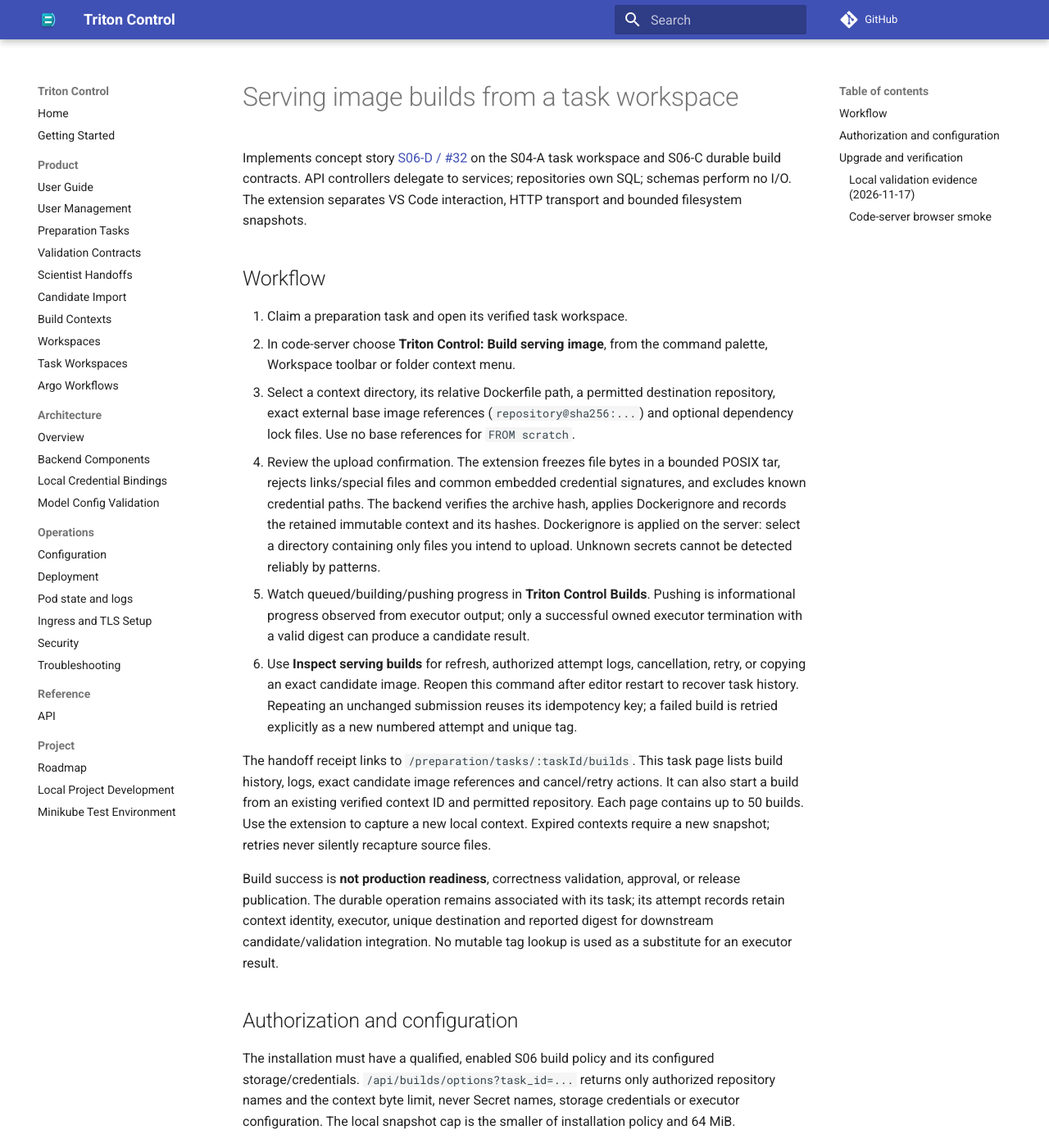
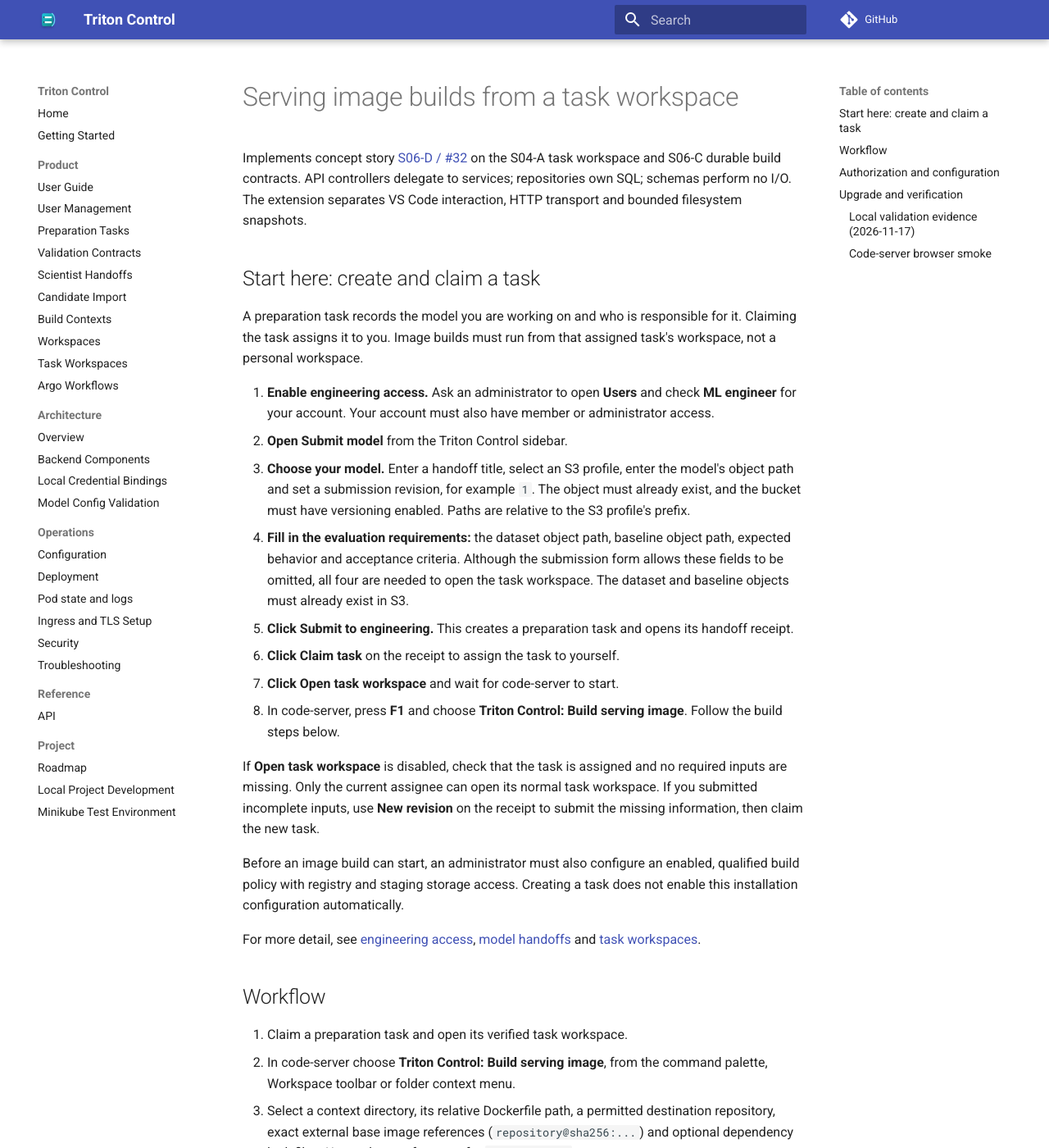
Before and after one commit to ai-lab-tech/triton-control, an MkDocs documentation site: the page built from docs/serving-image-build-ui.md, in a window 1280 px wide and 1400 px high. Shown: the whole window at 82% size. Built offline with MkDocs 1.6.1 and Material for MkDocs 9.7.7, drawn with Linux system fonts in a browser that asks for light colours; comment, search, counter and statistics services are not loaded.

Commit message:
docs: enhance serving image build UI with task creation and claiming instructions

```diff
--- a/docs/serving-image-build-ui.md
+++ b/docs/serving-image-build-ui.md
@@ -4,6 +4,43 @@ Implements concept story [S06-D / #32](https://github.com/ai-lab-tech/triton-con
 on the S04-A task workspace and S06-C durable build contracts. API controllers delegate
 to services; repositories own SQL; schemas perform no I/O. The extension separates
 VS Code interaction, HTTP transport and bounded filesystem snapshots.
+
+## Start here: create and claim a task
+
+A preparation task records the model you are working on and who is responsible
+for it. Claiming the task assigns it to you. Image builds must run from that
+assigned task's workspace, not a personal workspace.
+
+1. **Enable engineering access.** Ask an administrator to open **Users** and
+   check **ML engineer** for your account. Your account must also have member or
+   administrator access.
+2. **Open Submit model** from the Triton Control sidebar.
+3. **Choose your model.** Enter a handoff title, select an S3 profile, enter the
+   model's object path and set a submission revision, for example `1`. The object
+   must already exist, and the bucket must have versioning enabled. Paths are
+   relative to the S3 profile's prefix.
+4. **Fill in the evaluation requirements:** the dataset object path, baseline
+   object path, expected behavior and acceptance criteria. Although the submission
+   form allows these fields to be omitted, all four are needed to open the task
+   workspace. The dataset and baseline objects must already exist in S3.
+5. **Click Submit to engineering.** This creates a preparation task and opens
+   its handoff receipt.
+6. **Click Claim task** on the receipt to assign the task to yourself.
+7. **Click Open task workspace** and wait for code-server to start.
+8. In code-server, press **F1** and choose **Triton Control: Build serving image**.
+   Follow the build steps below.
+
+If **Open task workspace** is disabled, check that the task is assigned and no
+required inputs are missing. Only the current assignee can open its normal task
+workspace. If you submitted incomplete inputs, use **New revision** on the receipt
+to submit the missing information, then claim the new task.
+
+Before an image build can start, an administrator must also configure an enabled,
+qualified build policy with registry and staging storage access. Creating a task
+does not enable this installation configuration automatically.
+
+For more detail, see [engineering access](user-management.md),
+[model handoffs](scientist-handoffs.md) and [task workspaces](task-workspaces.md).
 
 ## Workflow
 
```
